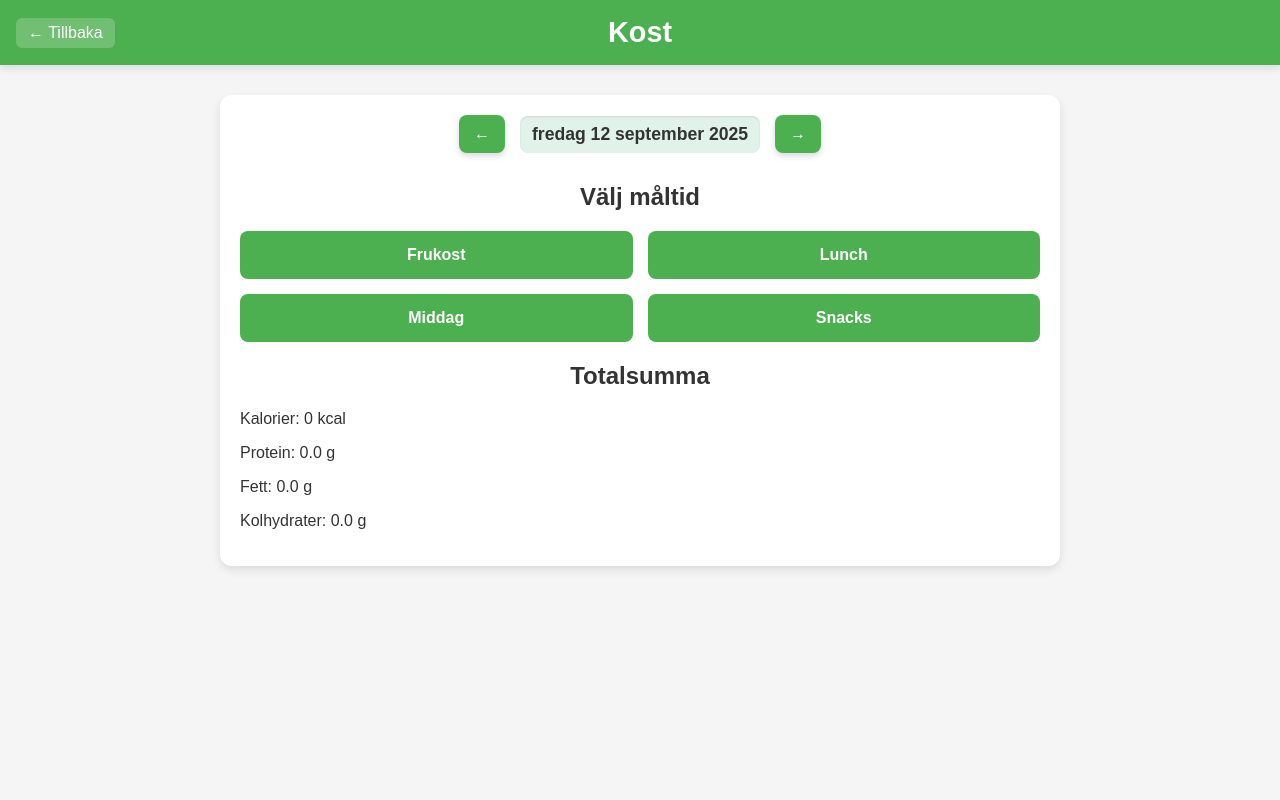
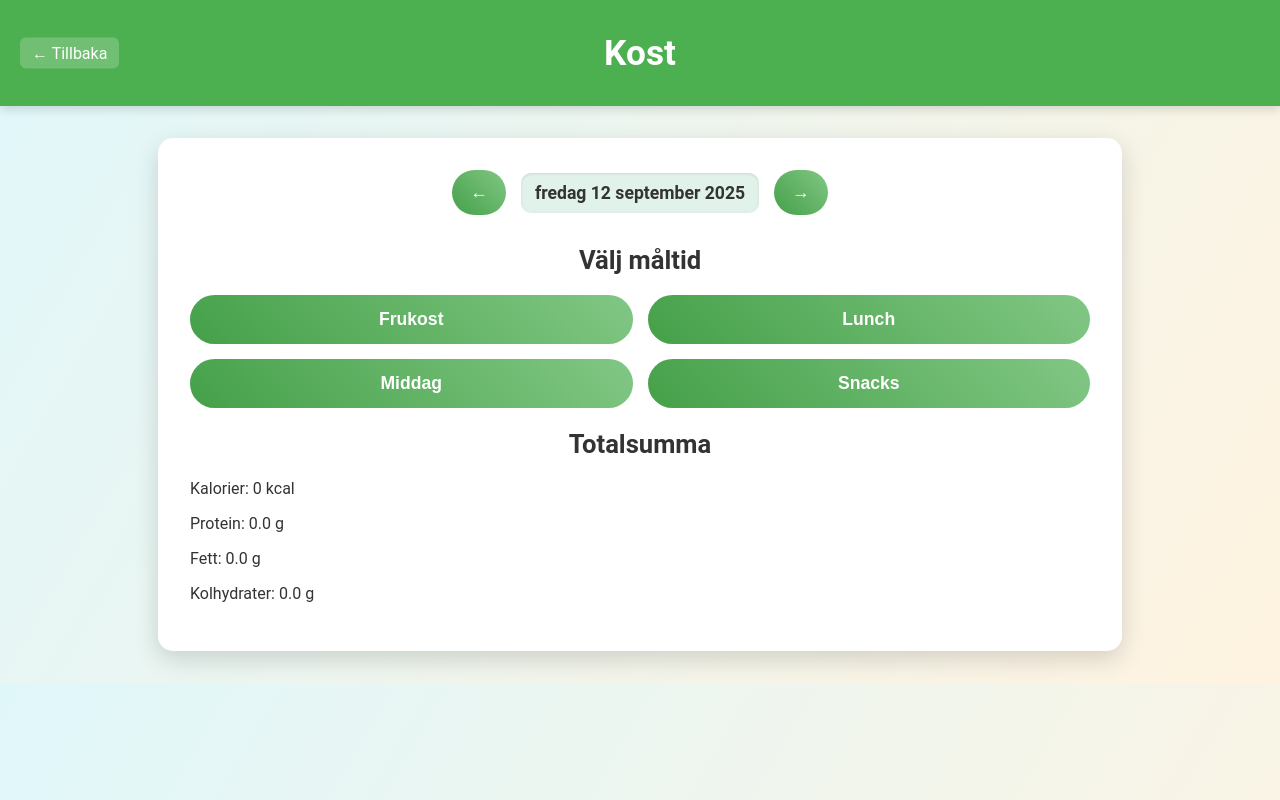
Before and after one commit to Herkan01/LifePlanner2.0, a plain HTML site: page måltider-page.html in a window 1280 px wide. Drawn offline with Linux system fonts and the light colour scheme.

Commit message:
Update måltider.css

```diff
--- a/måltider.css
+++ b/måltider.css
@@ -1,63 +1,70 @@
-/* ---------------- Grundinställningar ---------------- */
+/* ----------------- Body & Header ----------------- */
 body {
-    font-family: 'Arial', sans-serif;
-    background-color: #f5f5f5;
+    font-family: 'Roboto', 'Segoe UI', sans-serif;
     margin: 0;
-    padding: 0;
+    background: linear-gradient(120deg, #e0f7fa, #fff3e0);
     color: #333;
 }
 
-/* ---------------- Header ---------------- */
+/* ----------------- Header ----------------- */
 header {
-    background-color: #4caf50;
+    background-color: #4CAF50;
     color: white;
-    padding: 16px;
     text-align: center;
+    padding: 2rem 1rem;
+    font-size: 1.8rem;
+    box-shadow: 0 3px 10px rgba(0,0,0,0.15);
     position: relative;
-    box-shadow: 0 4px 8px rgba(0,0,0,0.1);
 }
 
 header h1 {
     margin: 0;
-    font-size: 1.8rem;
+    font-size: 2.2rem;
 }
 
-/* ---------------- Tillbaka-knapp ---------------- */
 header .back-btn {
     position: absolute;
-    left: 16px;
+    left: 20px;
     top: 50%;
     transform: translateY(-50%);
+    text-decoration: none;
     color: white;
-    text-decoration: none;
     font-size: 1rem;
-    background-color: rgba(255,255,255,0.2);
     padding: 6px 12px;
     border-radius: 6px;
-    transition: background-color 0.2s ease;
+    background-color: rgba(255,255,255,0.2);
+    transition: background 0.2s;
+    z-index: 10;
 }
 
 header .back-btn:hover {
     background-color: rgba(255,255,255,0.4);
 }
 
-/* ---------------- Container ---------------- */
-.container {
-    max-width: 800px;
-    margin: 30px auto;
-    padding: 20px;
-    background-color: white;
-    border-radius: 12px;
-    box-shadow: 0 4px 10px rgba(0,0,0,0.1);
+/* ----------------- Main & Container ----------------- */
+main {
+    padding: 2rem;
+    display: flex;
+    justify-content: center;
 }
 
-/* ---------------- Rubriker ---------------- */
+.container {
+    max-width: 900px;
+    width: 100%;
+    background-color: #fff;
+    padding: 2rem;
+    border-radius: 15px;
+    box-shadow: 0 8px 25px rgba(0,0,0,0.15);
+}
+
+/* ----------------- Rubriker ----------------- */
 h2 {
     text-align: center;
     margin-bottom: 20px;
+    font-size: 1.6rem;
 }
 
-/* ---------------- Måltidsknappar ---------------- */
+/* ----------------- Måltidsknappar ----------------- */
 .meal-buttons {
     display: flex;
     flex-wrap: wrap;
@@ -67,41 +74,41 @@ h2 {
 
 .meal-buttons button {
     flex: 1 1 45%;
-    min-width: 120px;
-    padding: 15px 20px;
-    font-size: 1rem;
+    min-width: 140px;
+    padding: 14px 18px;
+    font-size: 1.1rem;
     font-weight: bold;
     color: white;
-    background-color: #4caf50;
+    background: linear-gradient(45deg, #45a049, #81C784);
     border: none;
-    border-radius: 8px;
+    border-radius: 25px;
     cursor: pointer;
-    transition: background-color 0.2s ease, transform 0.1s ease;
+    transition: transform 0.2s, box-shadow 0.2s;
 }
 
 .meal-buttons button:hover {
-    background-color: #45a049;
-    transform: scale(1.05);
+    transform: translateY(-3px);
+    box-shadow: 0 6px 15px rgba(0,0,0,0.2);
 }
 
-/* ---------------- Responsivitet ---------------- */
+/* ----------------- Responsivitet ----------------- */
 @media (max-width: 500px) {
     .meal-buttons {
         flex-direction: column;
-        gap: 10px;
+        gap: 12px;
     }
 }
 
-/* ---------------- Diagram ---------------- */
+/* ----------------- Diagram ----------------- */
 #totalChart {
     display: block;
     margin: 20px auto;
-    max-width: 300px;   /* Begränsar storleken */
-    max-height: 300px;
-    width: 100%;        /* Anpassar bredd på mindre skärmar */
+    max-width: 320px;
+    max-height: 320px;
+    width: 100%;
 }
 
-/* ---------------- Kalender ---------------- */
+/* ----------------- Kalender ----------------- */
 .calendar-controls {
     display: flex;
     justify-content: center;
@@ -111,29 +118,29 @@ h2 {
 }
 
 .calendar-controls button {
-    background-color: #4caf50;
+    background: linear-gradient(45deg, #45a049, #81C784);
     color: white;
     border: none;
-    padding: 10px 15px;
-    border-radius: 8px;
-    font-size: 1rem;
+    padding: 12px 18px;
+    border-radius: 25px;
+    font-weight: bold;
+    font-size: 1.1rem;
     cursor: pointer;
-    box-shadow: 0 3px 6px rgba(0,0,0,0.15);
-    transition: background-color 0.2s ease, transform 0.1s ease;
+    transition: transform 0.2s, box-shadow 0.2s;
 }
 
 .calendar-controls button:hover {
-    background-color: #45a049;
-    transform: scale(1.05);
+    transform: translateY(-3px);
+    box-shadow: 0 6px 15px rgba(0,0,0,0.2);
 }
 
 #currentDate {
     font-weight: bold;
     font-size: 1.1rem;
-    padding: 8px 12px;
+    padding: 10px 14px;
     background-color: #e0f2e9;
-    border-radius: 8px;
+    border-radius: 10px;
     min-width: 200px;
     text-align: center;
-    box-shadow: inset 0 1px 2px rgba(0,0,0,0.1);
+    box-shadow: inset 0 1px 3px rgba(0,0,0,0.1);
 }
```
